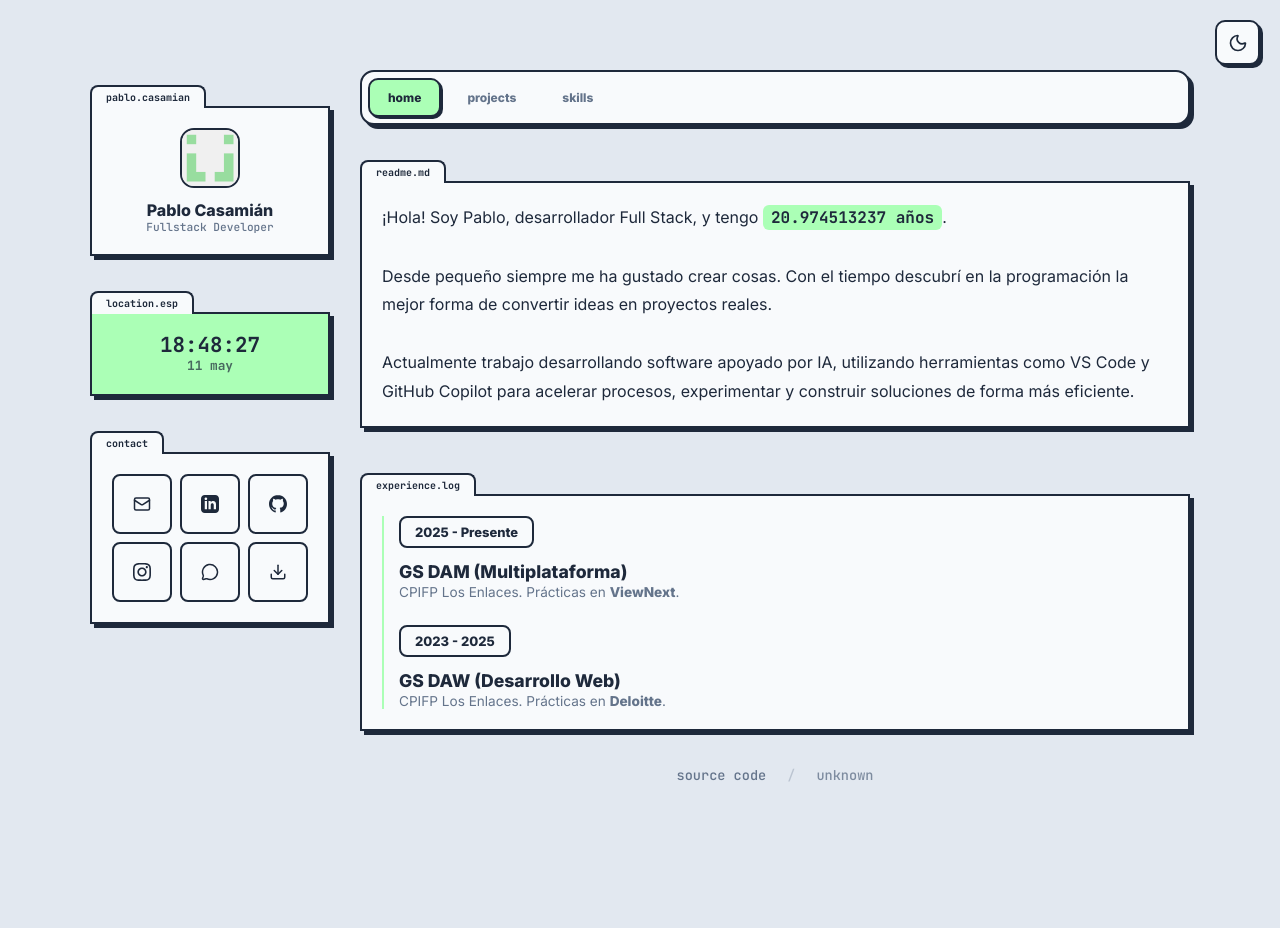
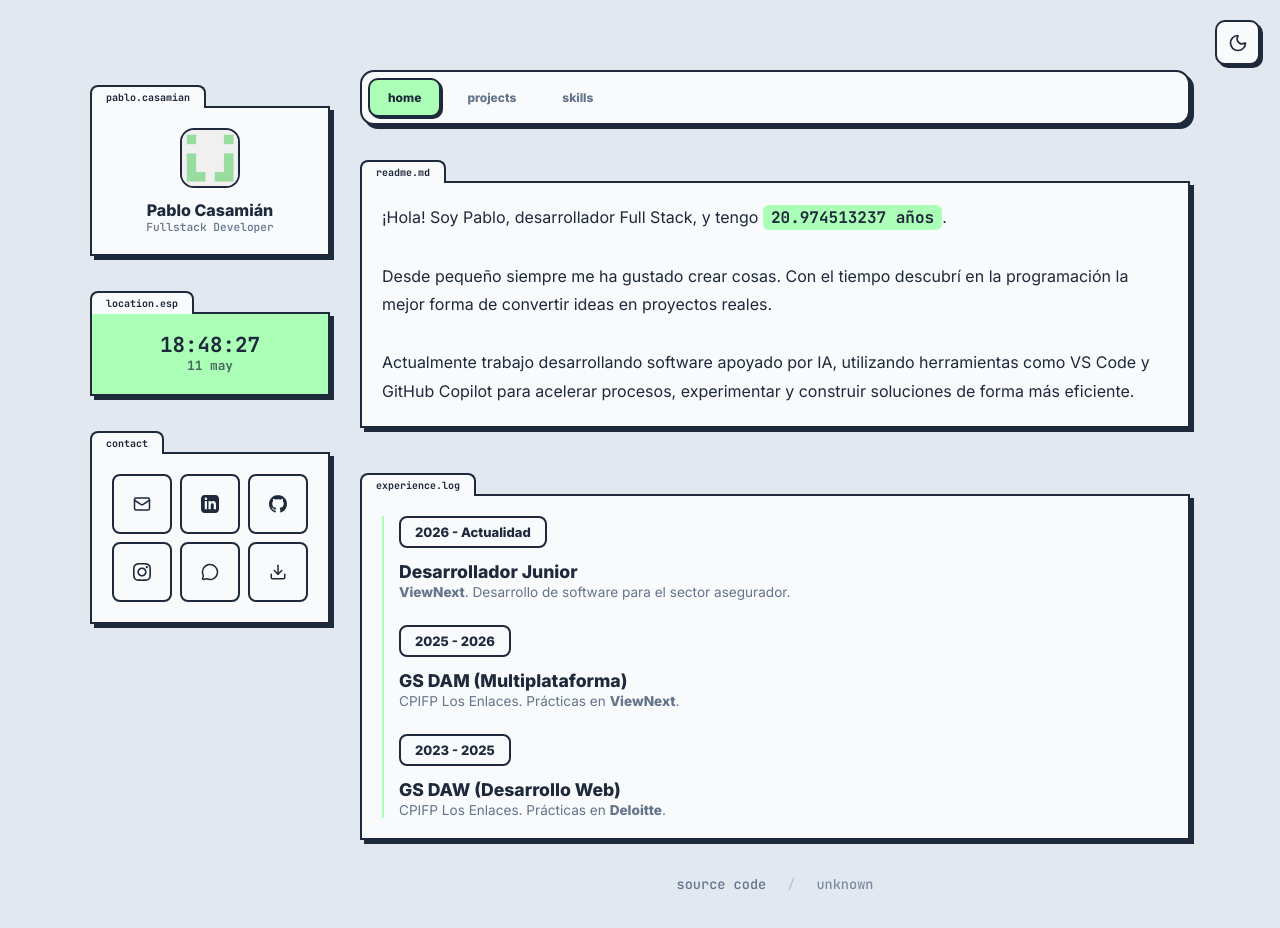
Before and after one commit to PabloCasamianEstudios/PabloCasamianEstudios.github.io, a React (Vite) app: page / in a window 1280 px wide. Before the commit the page ends 819 px from the top, so only its background shows below. Built offline with nearby package versions, Linux system fonts and the light colour scheme.

Commit message:
fix: Updating experience.log

```diff
--- a/src/components/Tabs/HomeTab.tsx
+++ b/src/components/Tabs/HomeTab.tsx
@@ -35,7 +35,14 @@ export default function HomeTab() {
             <Folder legend="experience.log" style={{ marginTop: '45px' }}>
                 <div style={{ borderLeft: '2px solid var(--accent)', paddingLeft: '15px' }}>
                     <div style={{ marginBottom: '25px' }}>
-                        <span className="tech-pill">2025 - Presente</span>
+                        <span className="tech-pill">2026 - Actualidad</span>
+                        <h4 style={{ margin: '5px 0 2px', fontSize: '1.1rem' }}>Desarrollador Junior</h4>
+                        <p style={{ fontSize: '0.85rem', color: 'var(--text-dim)', margin: 0 }}>
+                            <b>ViewNext</b>. Desarrollo de software para el sector asegurador.
+                        </p>
+                    </div>
+                    <div style={{ marginBottom: '25px' }}>
+                        <span className="tech-pill">2025 - 2026</span>
                         <h4 style={{ margin: '5px 0 2px', fontSize: '1.1rem' }}>GS DAM (Multiplataforma)</h4>
                         <p style={{ fontSize: '0.85rem', color: 'var(--text-dim)', margin: 0 }}>
                             CPIFP Los Enlaces. Prácticas en <b>ViewNext</b>.
```
